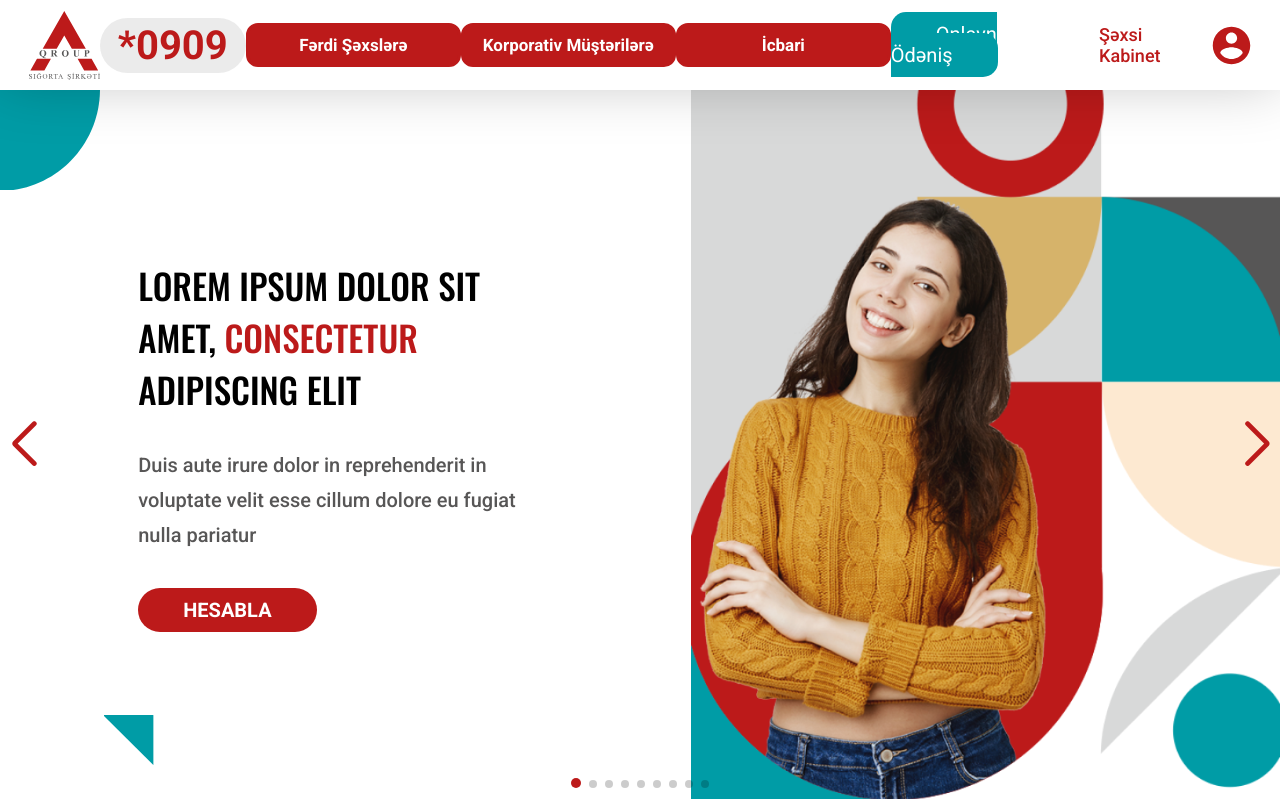
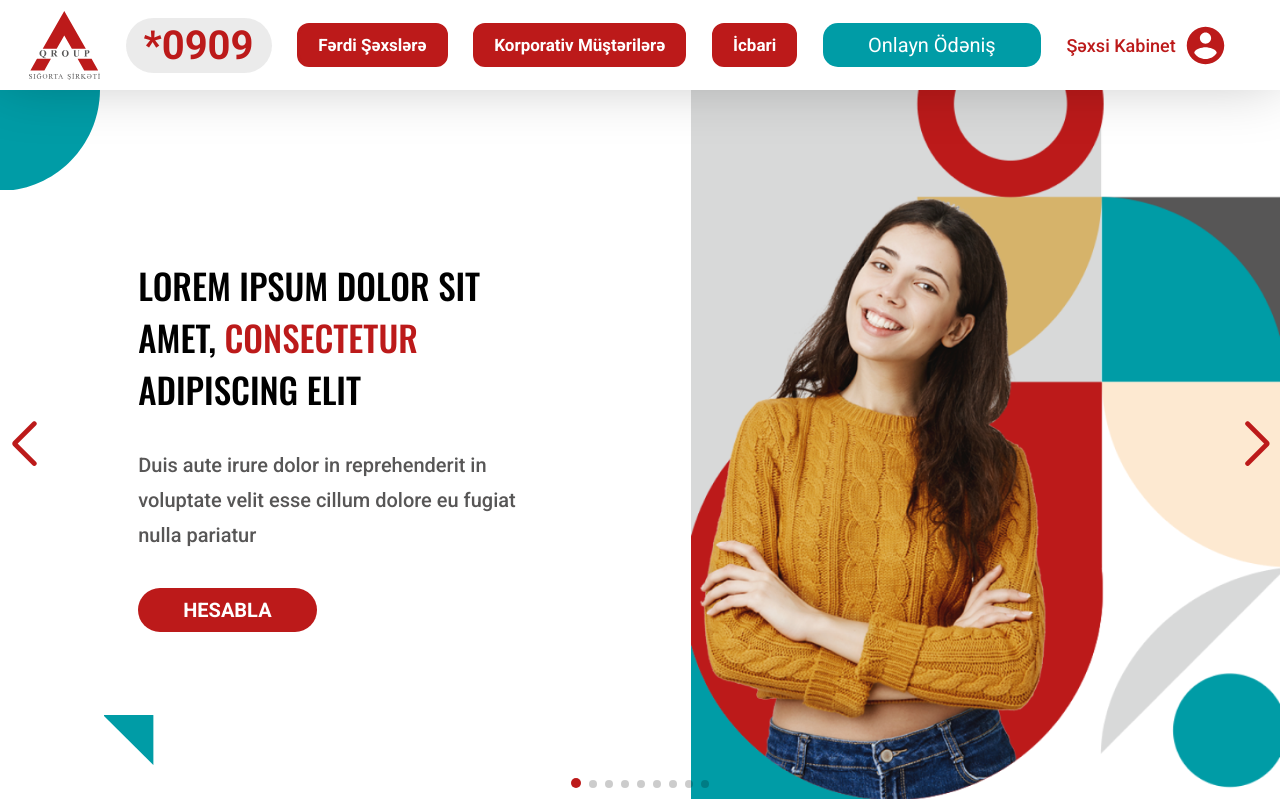
Before and after one commit to dakerdenis/a-group_2023, a PHP site: page / in a window 1280 px wide. Shown: the top 799 px of the page. Run offline with PHP 8.4, Linux system fonts and the light colour scheme.

Commit message:
фвввув

```diff
--- a/styles/header.css
+++ b/styles/header.css
@@ -227,8 +227,10 @@ text-align: left;
 
 
 
-
-/* Dropdown menu css */
+/*! Dropdown menu css */
+/*! Dropdown menu css */
+/*! Dropdown menu css */
+/*! Dropdown menu css */
 .dropdown-container {
 
   width: 100%;
@@ -236,7 +238,7 @@ text-align: left;
 .dropdown-container .dropdown-toggle {
   font-family: "Roboto", sans-serif;
   color: #fff;
-  width: 215px;
+/*  width: 215px;*/
   text-align: center;
   background-color: #bc1a1a;
   font-size: 17px;
```
